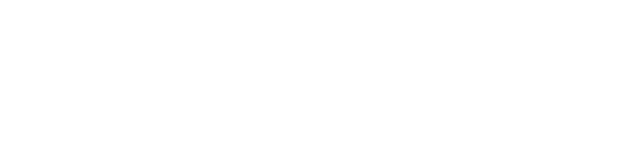
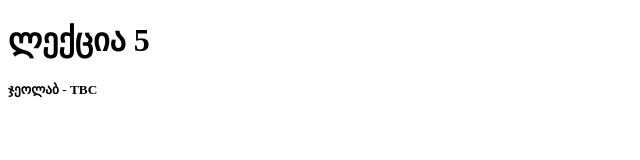
Before and after one commit to giorgi-geolab/Lecture-5, a plain HTML site: page index.html in a window 1280 px wide. Shown: the whole page, without its empty margins (0-640 px from the left). Drawn offline with Linux system fonts and the light colour scheme.

Commit message:
Update index.html
დავამატე H5 თეგი

```diff
--- a/index.html
+++ b/index.html
@@ -4,6 +4,7 @@
     <title>ლექცია 5</title>
 </head>
 <body>
-
+    <h1>ლექცია 5</h1>
+    <h5>ჯეოლაბ - TBC</h5>
 </body>
 </html>
```
